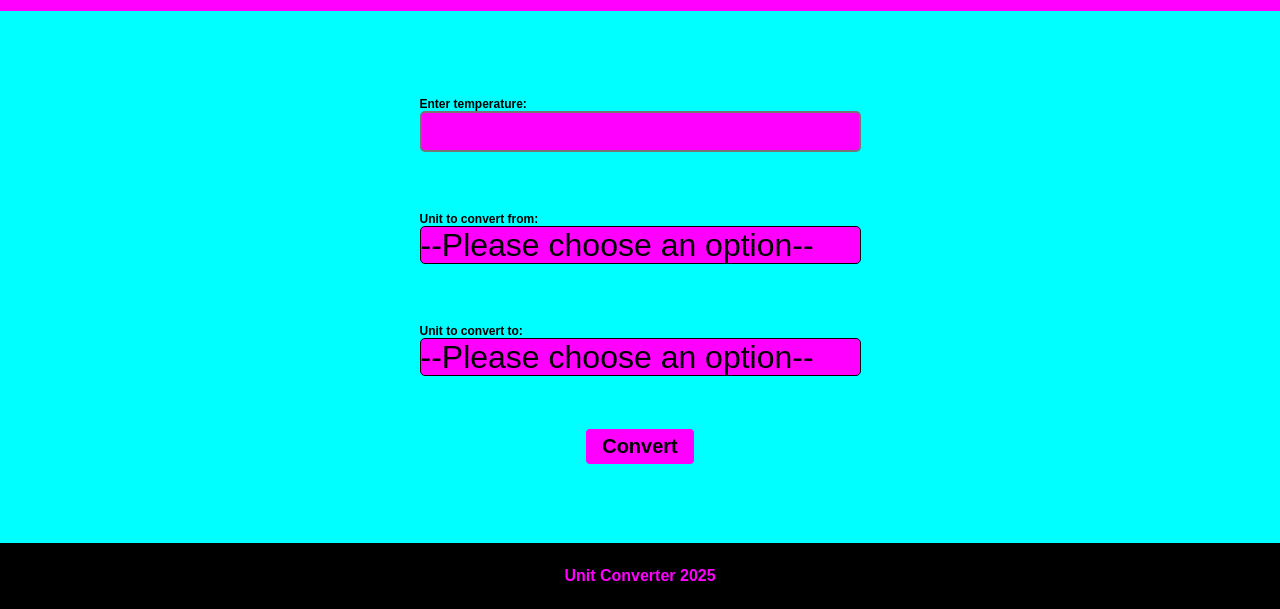
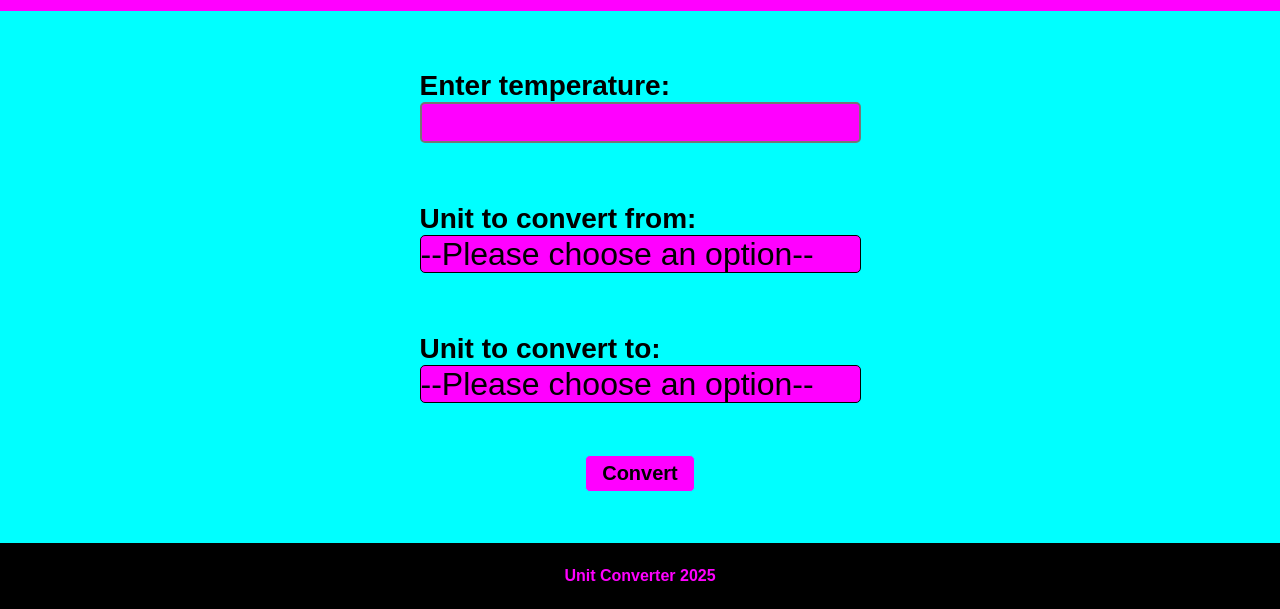
Before and after one commit to PhilippAubert/Unit-Converter, a website: page app/temperature.html in a window 1280 px wide. Shown: the part 191-800 px from the top of the page. Drawn offline with Linux system fonts and the light colour scheme.

Commit message:
Modify css a bit more

```diff
--- a/app/styles.css
+++ b/app/styles.css
@@ -122,7 +122,7 @@ header {
 
 .form-label {
     font-family: Arial, Helvetica, sans-serif;
-    font-size: 25px;
+    font-size: 30px;
     font-weight: 800;
 }
 
@@ -243,7 +243,7 @@ footer {
     }
 
     .form-label {
-        font-size: 12px;
+        font-size: 28px;
     }
 
     .form-section {
@@ -267,9 +267,9 @@ footer {
 
 /*MOBLE*/
 
-@media (max-width: 359px) {
+@media (max-width: 416px) {
     .headline {
-        font-size: 1.8em;
+        font-size: 2.7em;
     }
 
     .list-container {
```
